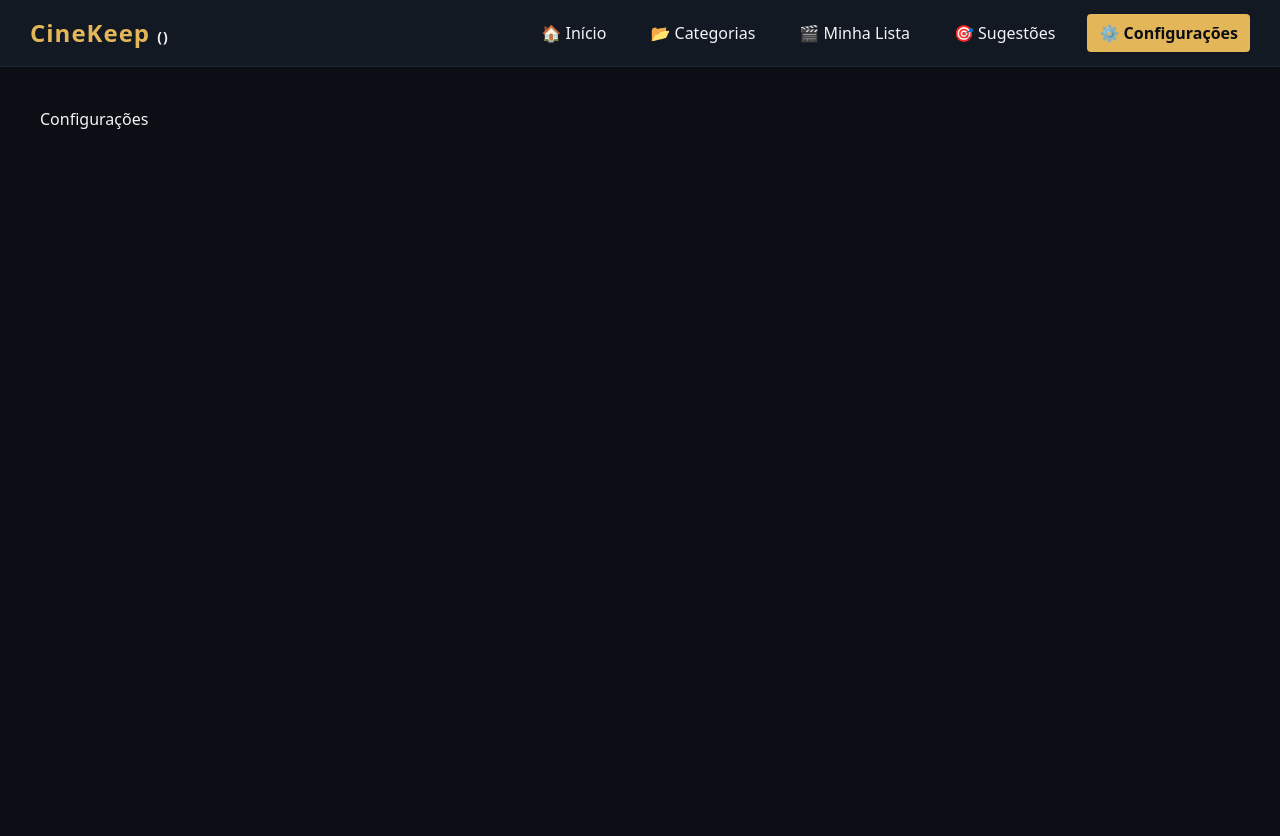
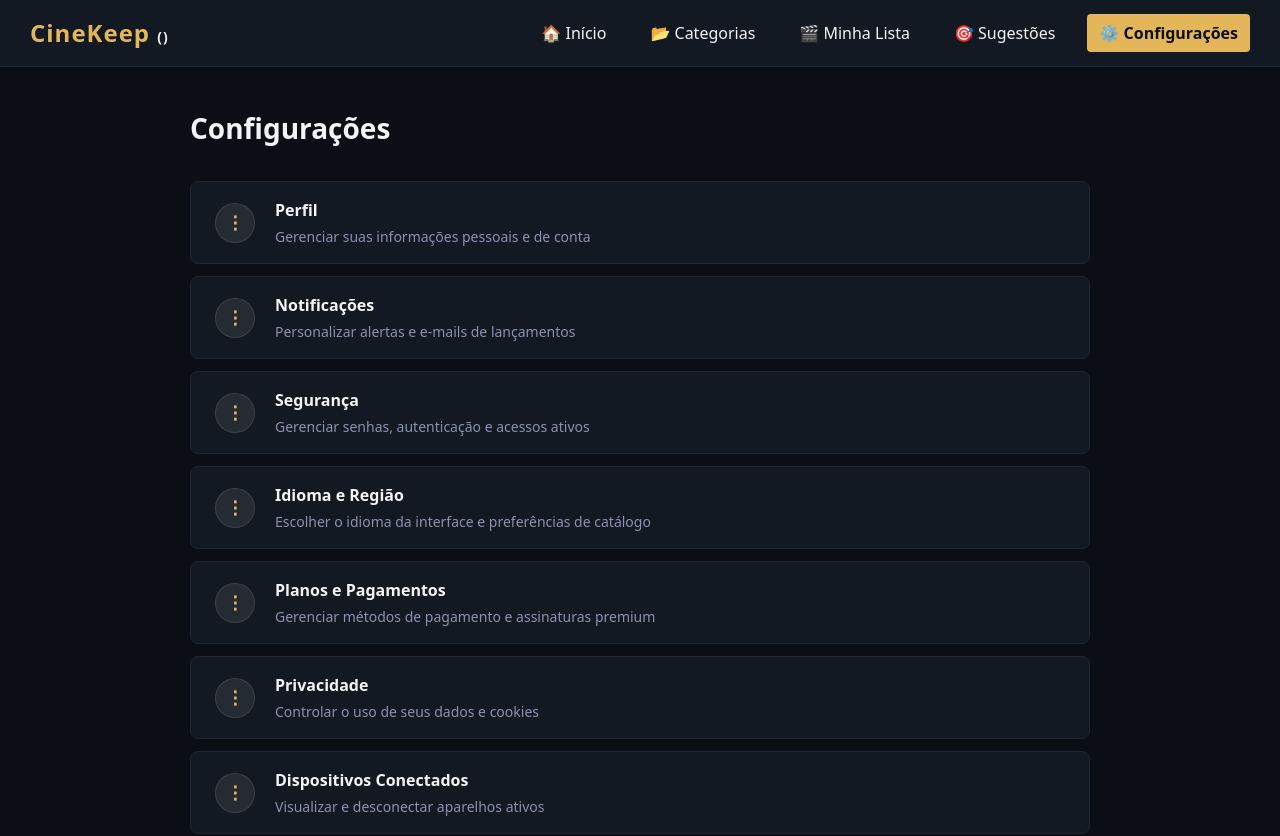
Before and after one commit to SamuelSNTS04/trabalho-frontend, a React (Vite) app: page /configuracoes in a window 1280 px wide. Shown: the top 836 px of the page. Before the commit the page ends 800 px from the top, so only its background shows below. Built offline with nearby package versions, Linux system fonts and the light colour scheme; data requests are answered from the project's data file.

Commit message:
feat: estruturação da tela de configurações

```diff
--- a/src/pages/Configuracoes.jsx
+++ b/src/pages/Configuracoes.jsx
@@ -1,8 +1,81 @@
+import React from 'react';
+
+// Dados da lista baseados no wireframe de baixa fidelidade
+const opcoesConfiguracao = [
+  { id: 1, label: 'Perfil', supporting: 'Gerenciar suas informações pessoais e de conta' },
+  { id: 2, label: 'Notificações', supporting: 'Personalizar alertas e e-mails de lançamentos' },
+  { id: 3, label: 'Segurança', supporting: 'Gerenciar senhas, autenticação e acessos ativos' },
+  { id: 4, label: 'Idioma e Região', supporting: 'Escolher o idioma da interface e preferências de catálogo' },
+  { id: 5, label: 'Planos e Pagamentos', supporting: 'Gerenciar métodos de pagamento e assinaturas premium' },
+  { id: 6, label: 'Privacidade', supporting: 'Controlar o uso de seus dados e cookies' },
+  { id: 7, label: 'Dispositivos Conectados', supporting: 'Visualizar e desconectar aparelhos ativos' },
+  { id: 8, label: 'Acessibilidade', supporting: 'Ajustes para legendas e melhor navegação visual' },
+  { id: 9, label: 'Sobre o CineKeep', supporting: 'Informações sobre a plataforma, termos e versão do sistema' },
+];
+
 function Configuracoes() {
   return (
-    <>
-      <h1>Configurações</h1>
-    </>
+    <div style={{ maxWidth: '900px', margin: '0 auto' }}>
+      {/* Alinhamento de título seguindo o print de ontem */}
+      <h1 style={{ color: 'var(--texto-claro)', fontSize: '28px', marginBottom: '32px', fontWeight: '600' }}>
+        Configurações
+      </h1>
+
+      <div style={{ display: 'flex', flexDirection: 'column', gap: '12px' }}>
+        {opcoesConfiguracao.map((item) => (
+          <div
+            key={item.id}
+            style={{
+              display: 'flex',
+              alignItems: 'center',
+              backgroundColor: 'var(--bg-card)',
+              padding: '16px 24px',
+              borderRadius: '8px',
+              border: '1px solid var(--borda)',
+              cursor: 'pointer',
+              transition: 'transform 0.2s, border-color 0.2s',
+            }}
+            // Efeito hover simples em linha puro
+            onMouseEnter={(e) => {
+              e.currentTarget.style.borderColor = 'var(--cor-destaque)';
+              e.currentTarget.style.transform = 'translateX(4px)';
+            }}
+            onMouseLeave={(e) => {
+              e.currentTarget.style.borderColor = 'var(--borda)';
+              e.currentTarget.style.transform = 'translateX(0)';
+            }}
+          >
+            {/* Ícone Genérico do Wireframe em formato circular */}
+            <div
+              style={{
+                width: '40px',
+                height: '40px',
+                backgroundColor: 'rgba(255, 255, 255, 0.08)',
+                borderRadius: '50%',
+                display: 'flex',
+                alignItems: 'center',
+                justifyContent: 'center',
+                marginRight: '20px',
+                border: '1px solid rgba(255, 255, 255, 0.1)',
+              }}
+            >
+              {/* Representação dos 3 pontos do mockup de forma minimalista */}
+              <span style={{ color: 'var(--cor-destaque)', fontSize: '18px', fontWeight: 'bold' }}>⋮</span>
+            </div>
+
+            {/* Bloco de Textos */}
+            <div style={{ display: 'flex', flexDirection: 'column', gap: '4px' }}>
+              <span style={{ color: 'var(--texto-claro)', fontSize: '16px', fontWeight: '600' }}>
+                {item.label}
+              </span>
+              <span style={{ color: 'var(--texto-mutado)', fontSize: '14px' }}>
+                {item.supporting}
+              </span>
+            </div>
+          </div>
+        ))}
+      </div>
+    </div>
   );
 }
 
```
